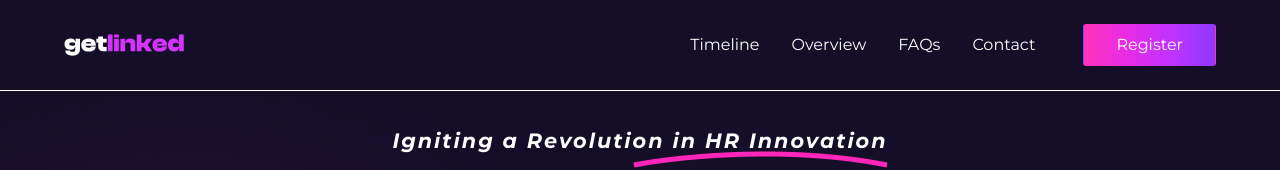
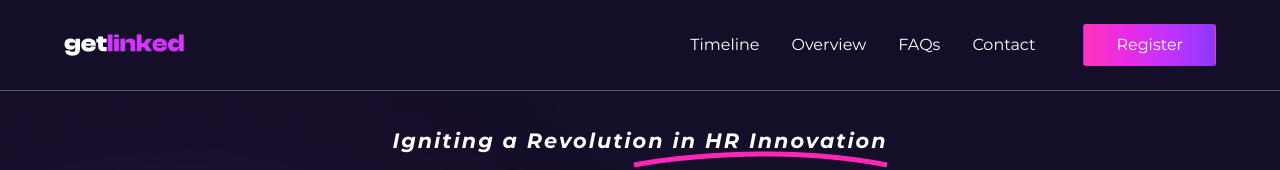
Before and after one commit to Walexz01/twitter_challenge, a React (Vite) app: page / in a window 1280 px wide. Shown: the top 170 px of the page. Built offline with nearby package versions, Linux system fonts and the light colour scheme.

Commit message:
ligthen the section diver color

```diff
--- a/src/index.css
+++ b/src/index.css
@@ -8,6 +8,7 @@
   --color-secondary3: #d434fe;
   --color-secondary4: #ff26b9;
   --color-secondary5: #d434fe;
+  --section_b-color: #ffffff4b;
   --container-width-lg: 80%;
   --container-width-md: 90%;
   --container-width-sm: 95%;
@@ -74,7 +75,7 @@ button {
 }
 section {
   padding: 3rem 0;
-  border-bottom: 1px solid white;
+  border-bottom: 1px solid var(--section_b-color);
 }
 .no_bottomborder {
   border-color: transparent;
@@ -83,7 +84,7 @@ section {
 /* ==========================nav======================== */
 .nav_container {
   padding: 1.5rem 0;
-  border-bottom: 1px solid white;
+  border-bottom: 1px solid var(--section_b-color);
   top: 0;
   left: 0;
   right: 0;
@@ -174,7 +175,7 @@ nav ul {
   /* margin-top: 5rem; */
   margin-top: 1rem;
   padding: 0;
-  border-bottom: 1px solid white;
+  border-bottom: 1px solid var(--section_b-color);
 }
 .hero_container {
   display: grid;
```
